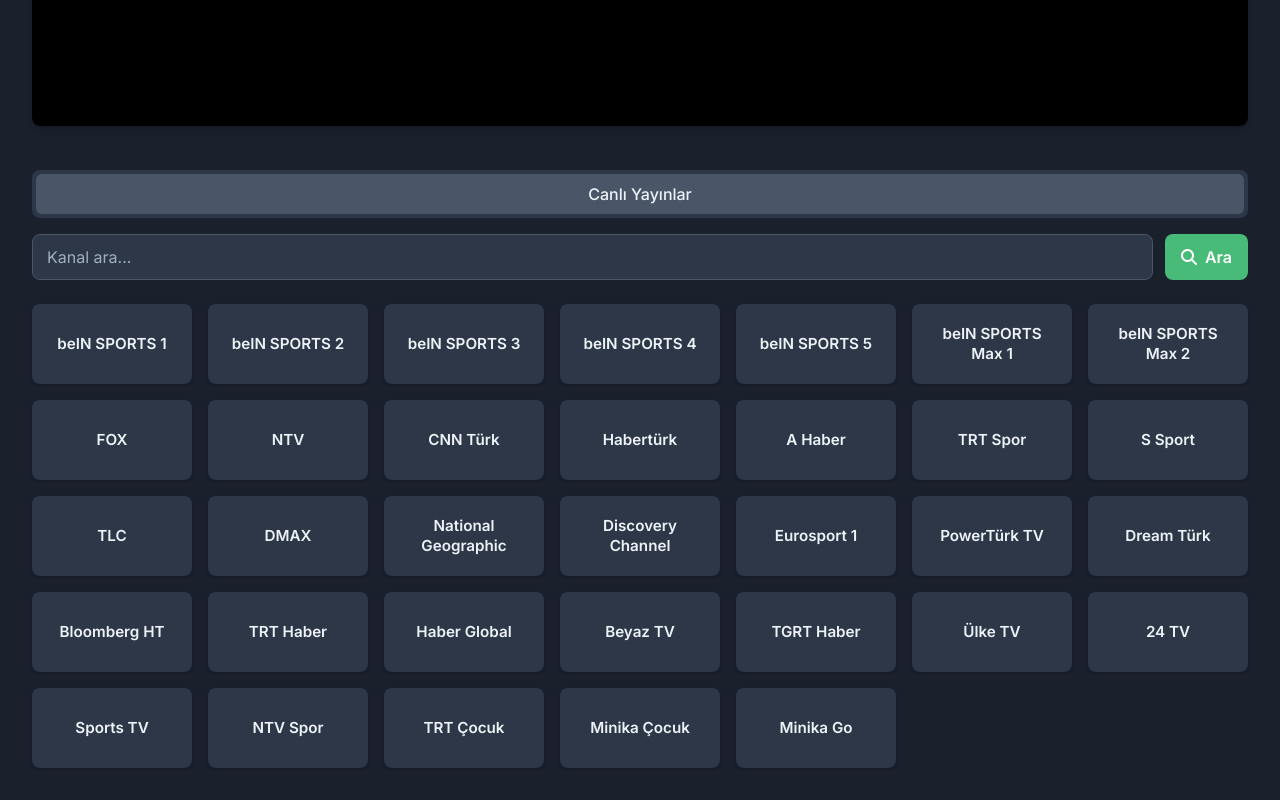
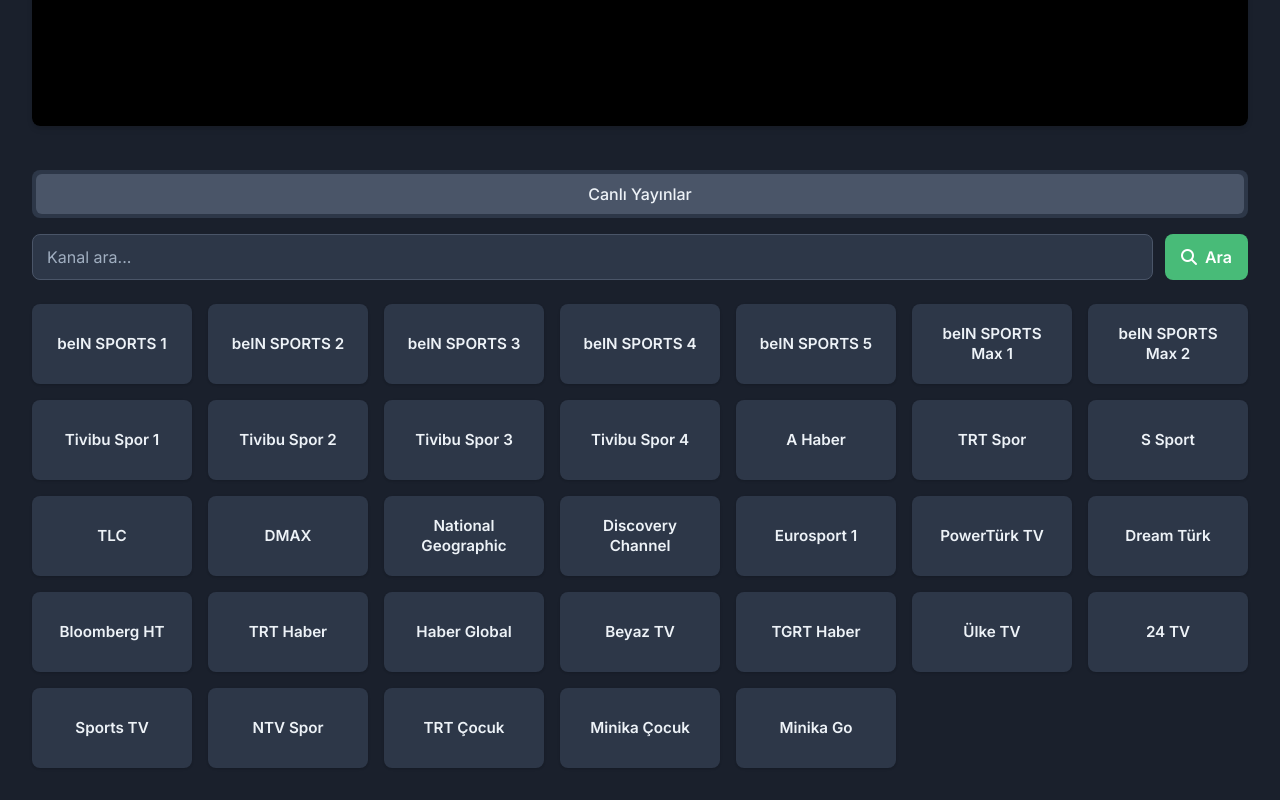
Before and after one commit to LarcivertSports/omercan, a plain HTML site: page panel.html in a window 1280 px wide. Shown: the part 1441-2241 px from the top of the page. Drawn offline with nearby package versions, Linux system fonts and the light colour scheme.

Commit message:
Update panel.html

```diff
--- a/panel.html
+++ b/panel.html
@@ -292,29 +292,29 @@
                     isPopular: true
                 },
                 {
-                    name: 'FOX',
-                    streamUrl: 'YASAL_FOX_HLS_LINKINIZI_BURAYA_YAPISTIRIN',
-                    type: 'hls',
+                    name: 'Tivibu Spor 1',
+                    streamUrl: 'https://www.mersotv1.com/channel.html?id=yayint1',
+                    type: 'iframe',
                     isLive: true,
                     isPopular: false
                 },
                 {
-                    name: 'NTV',
-                    streamUrl: 'YASAL_NTV_HLS_LINKINIZI_BURAYA_YAPISTIRIN',
-                    type: 'hls',
+                    name: 'Tivibu Spor 2',
+                    streamUrl: 'https://www.mersotv1.com/channel.html?id=yayint2',
+                    type: 'iframe',
                     isLive: true,
                     isPopular: false
                 },
                 {
-                    name: 'CNN Türk',
-                    streamUrl: 'YASAL_CNNTURK_HLS_LINKINIZI_BURAYA_YAPISTIRIN',
-                    type: 'hls',
+                    name: 'Tivibu Spor 3',
+                    streamUrl: 'https://www.mersotv1.com/channel.html?id=yayint3',
+                    type: 'iframe',
                     isLive: true,
                     isPopular: false
                 },
                 {
-                    name: 'Habertürk',
-                    streamUrl: 'YASAL_HABERTURK_HLS_LINKINIZI_BURAYA_YAPISTIRIN',
+                    name: 'Tivibu Spor 4',
+                    streamUrl: 'https://www.mersotv1.com/channel.html?id=yayint4',
                     type: 'hls',
                     isLive: true,
                     isPopular: false
```
